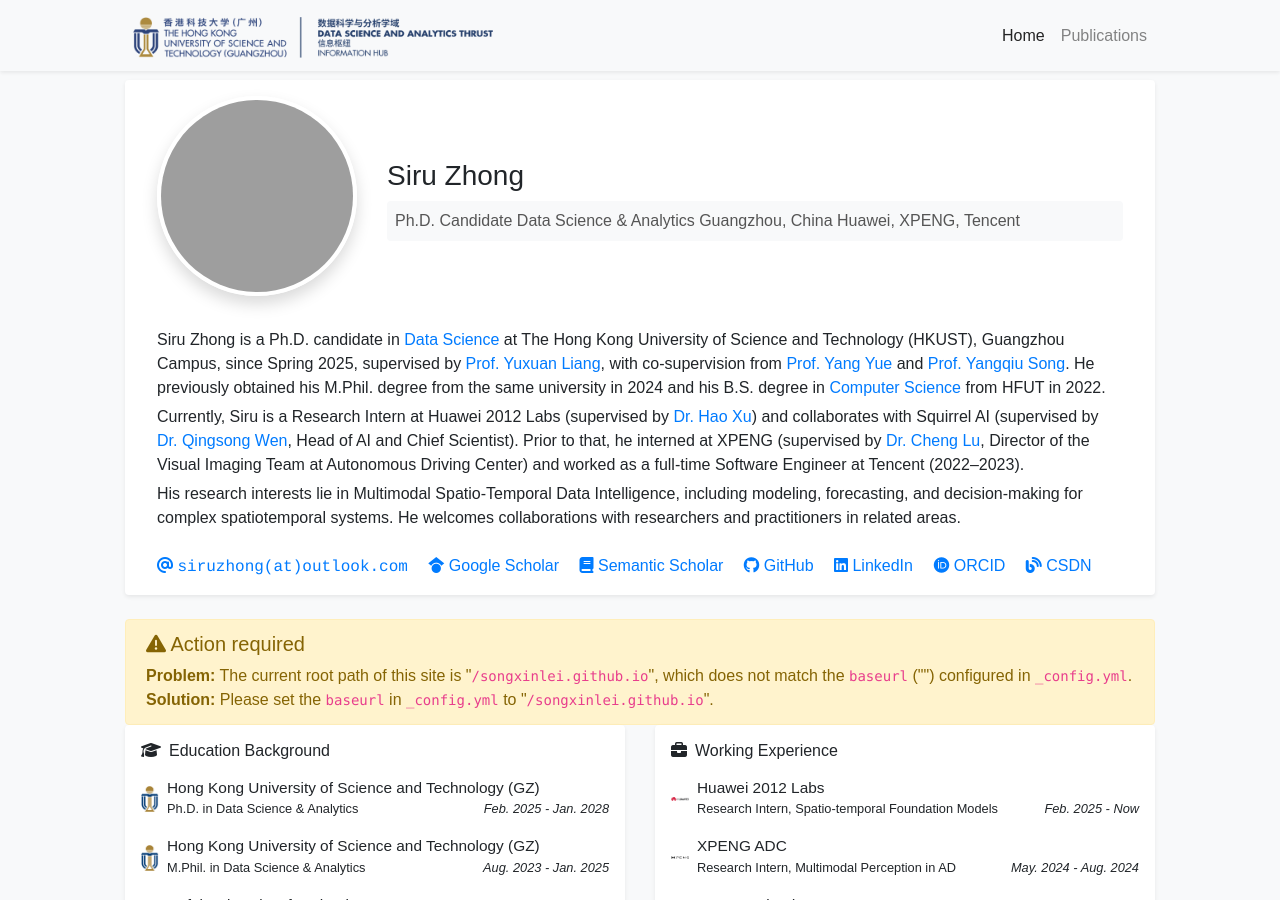
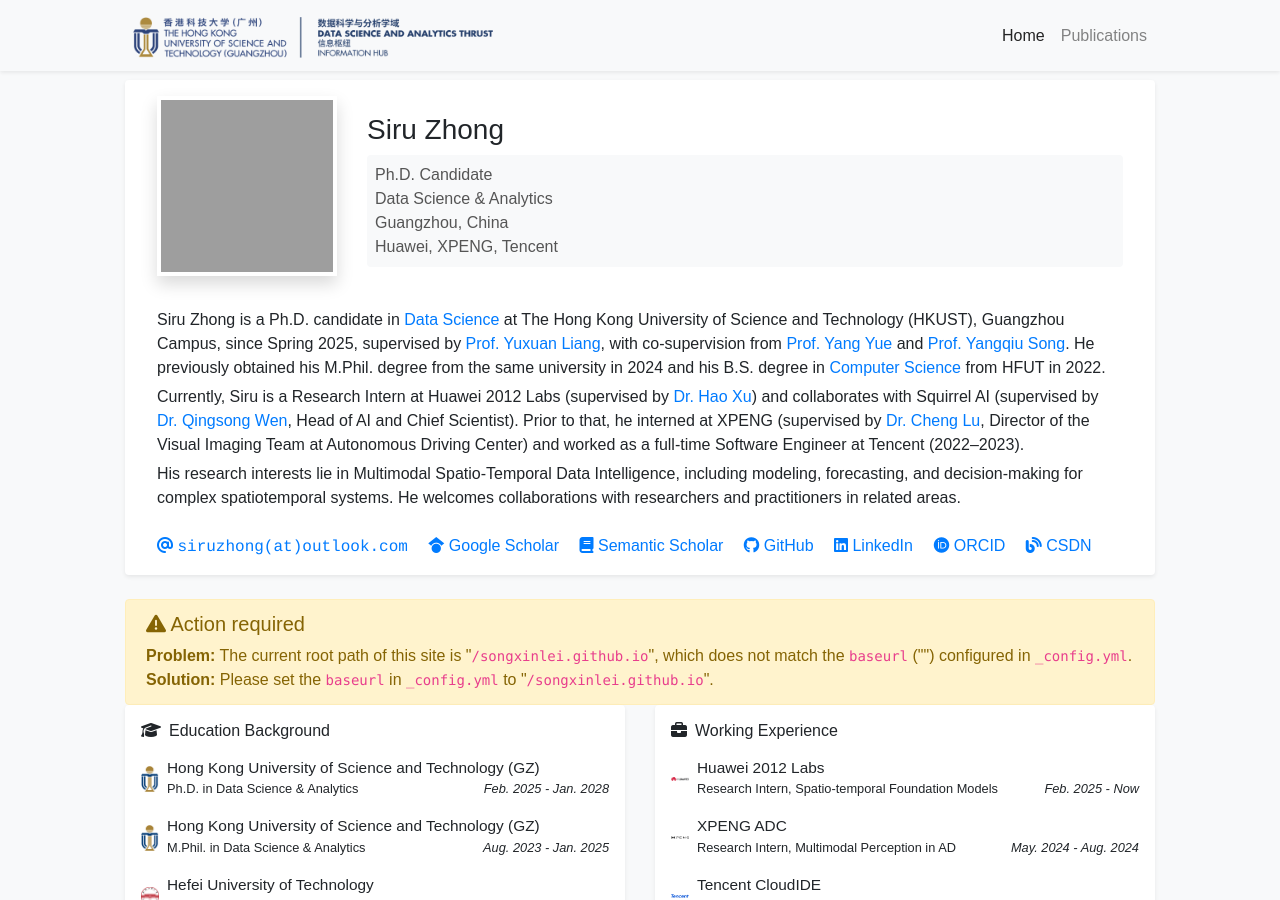
Before and after one commit to thunderlrr/songxinlei.github.io, a Jekyll site: the page built from index.html, in a window 1280 px wide and 900 px high. Built offline with Jekyll 4.4.1, drawn with Linux system fonts in a browser that asks for light colours; a style sheet for code colours, icons or effects is not loaded; grey boxes are pictures that could not be loaded.

Commit message:
update repo

```diff
--- a/_data/profile.yml
+++ b/_data/profile.yml
@@ -3,11 +3,7 @@
 navbar_name: "Data Science & Analytics"
 
 positions:
-- name: >-
-    Ph.D. Candidate
-    Data Science & Analytics
-    Guangzhou, China
-    Huawei, XPENG, Tencent
+- name: 'Ph.D. Candidate | Data Science & Analytics | Guangzhou, China | Huawei, XPENG, Tencent'
 
 email: "siruzhong@outlook.com"
 # cv_link: link-to-your-cv-file
--- a/_includes/widgets/profile_card.html
+++ b/_includes/widgets/profile_card.html
@@ -9,8 +9,8 @@
                         <figure class="figure mb-0">
                             <img
                                 src="{{ site.data.profile.portrait_url | relative_url }}"
-                                class="figure-img img-fluid rounded-circle shadow"
-                                style="height: 200px; width: 200px; object-fit: cover; border: 4px solid #fff;"
+                                class="figure-img img-fluid shadow"
+                                style="height: 180px; width: 180px; object-fit: cover; border: 4px solid #fff;"
                                 data-toggle="tooltip"
                                 data-placement="top"
                                 title="{{ site.data.profile.portrait_caption }}"
@@ -25,7 +25,10 @@
                         <div class="text-profile-position p-2 rounded" style="background-color: #f8f9fa;">
                             {% for position in site.data.profile.positions %}
                             <div class="position-item">
-                                {{ position.name }}
+                                {% assign parts = position.name | split: '|' %}
+                                {% for part in parts %}
+                                <div>{{ part | strip }}</div>
+                                {% endfor %}
                             </div>
                             {% endfor %}
                         </div>
```
